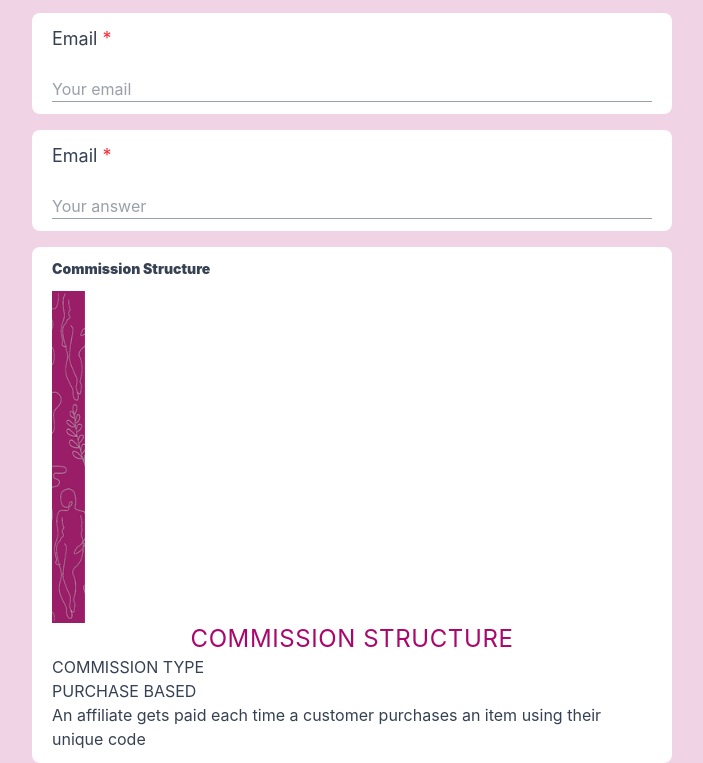
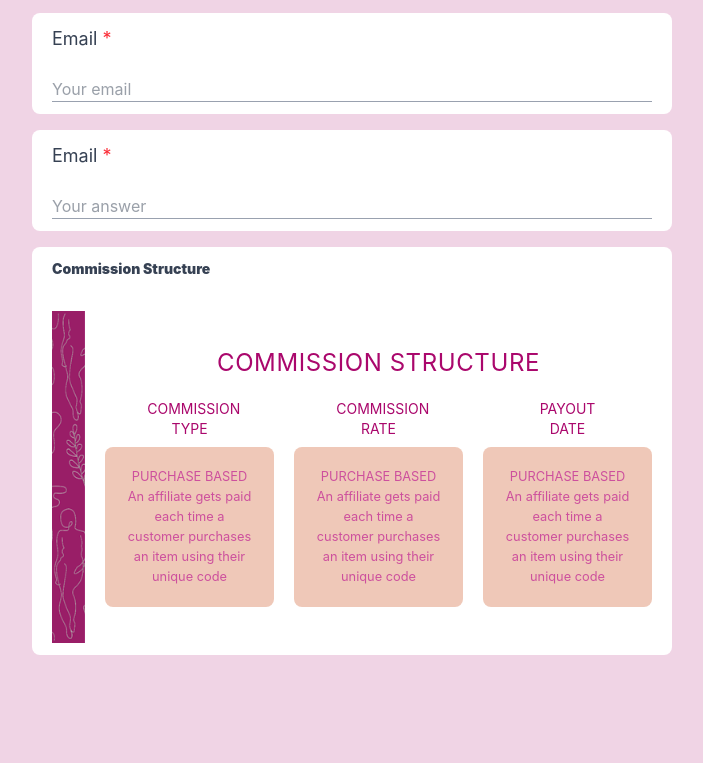
Before and after one commit to terhemeniorwua-png/us-collection, a website: page affiliate.html in a window 1280 px wide. Shown: the part 613-1376 px from the top of the page, without its empty margins (288-991 px from the left). After the commit the page ends 1268 px from the top, so only its background shows below. Drawn offline with Linux system fonts and the light colour scheme.

Commit message:
complete the commission structure section

```diff
--- a/affiliate.html
+++ b/affiliate.html
@@ -60,19 +60,34 @@ We look forward to starting this journey with you
             <div>
                 <h3 class="text-sm font-black">Commission Structure</h3>
             </div>
-            <div>
+            <div class="flex items-center gap-5 pt-5">
                 <img src="images/Side towr.png" alt="">
                 <div>
                     <h3 class="text-2xl text-[#aa076c] tracking-wide text-center">COMMISSION STRUCTURE</h3>
-                    <div>
-                        <div>
-                            <p class="[#aa076c]">COMMISSION TYPE</p>
-                            <div>
-                                <h3>PURCHASE BASED</h3>
+                    <div class="grid grid-cols-3 gap-5 text-center pt-5">
+                        <div class="text-[#aa076c] text-center">
+                            <p class="text-sm w-[50%] m-auto pb-2">COMMISSION TYPE</p>
+                            <div class="bg-[#e9b39db7] p-5 leading-5 text-[#cd509d] text-[0.8em] text-center rounded-lg">
+                                <h3 class="text-[1em]">PURCHASE BASED</h3>
+                                <P>An affiliate gets paid each time a customer purchases an item using their unique code</P>
+                            </div>
+                        </div>
+                         <div class="text-[#aa076c] text-center">
+                            <p class="text-sm w-[50%] m-auto pb-2">COMMISSION RATE</p>
+                            <div class="bg-[#e9b39db7] p-5 leading-5 text-[#cd509d] text-[0.8em] text-center rounded-lg">
+                                <h3 class="text-[1em]">PURCHASE BASED</h3>
+                                <P>An affiliate gets paid each time a customer purchases an item using their unique code</P>
+                            </div>
+                        </div>
+                         <div class="text-[#aa076c] text-center">
+                            <p class="text-sm w-[50%] m-auto pb-2">PAYOUT DATE</p>
+                            <div class="bg-[#e9b39db7] p-5 leading-5 text-[#cd509d] text-[0.8em] text-center rounded-lg">
+                                <h3 class="text-[1em]">PURCHASE BASED</h3>
                                 <P>An affiliate gets paid each time a customer purchases an item using their unique code</P>
                             </div>
                         </div>
                     </div>
+
                 </div>
             </div>
           </section>
```
Also changed, not shown: src/output.css.
